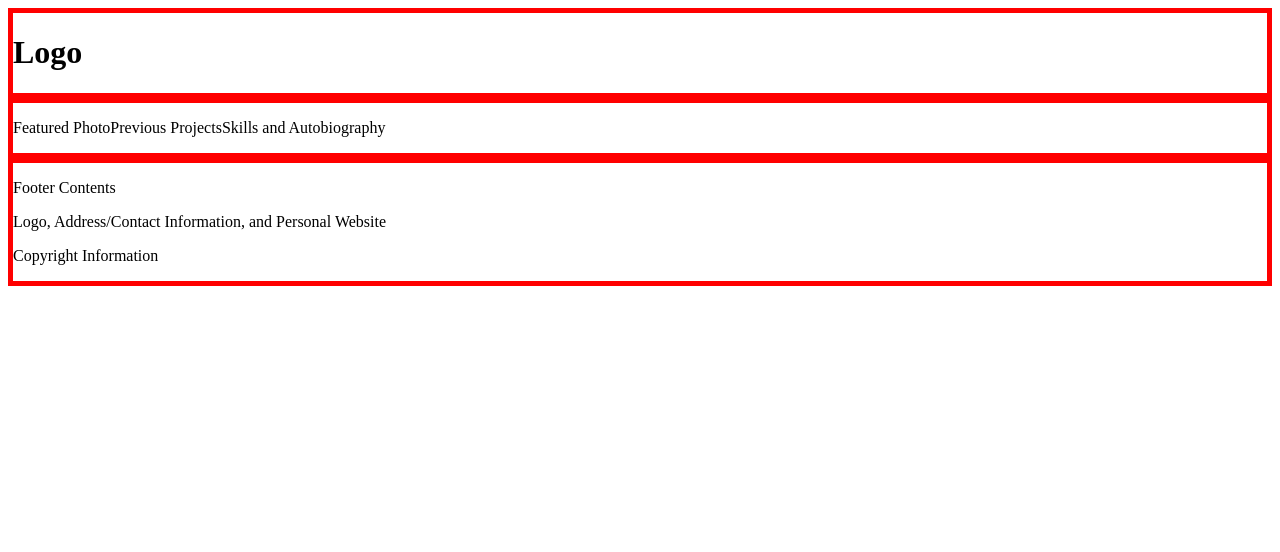
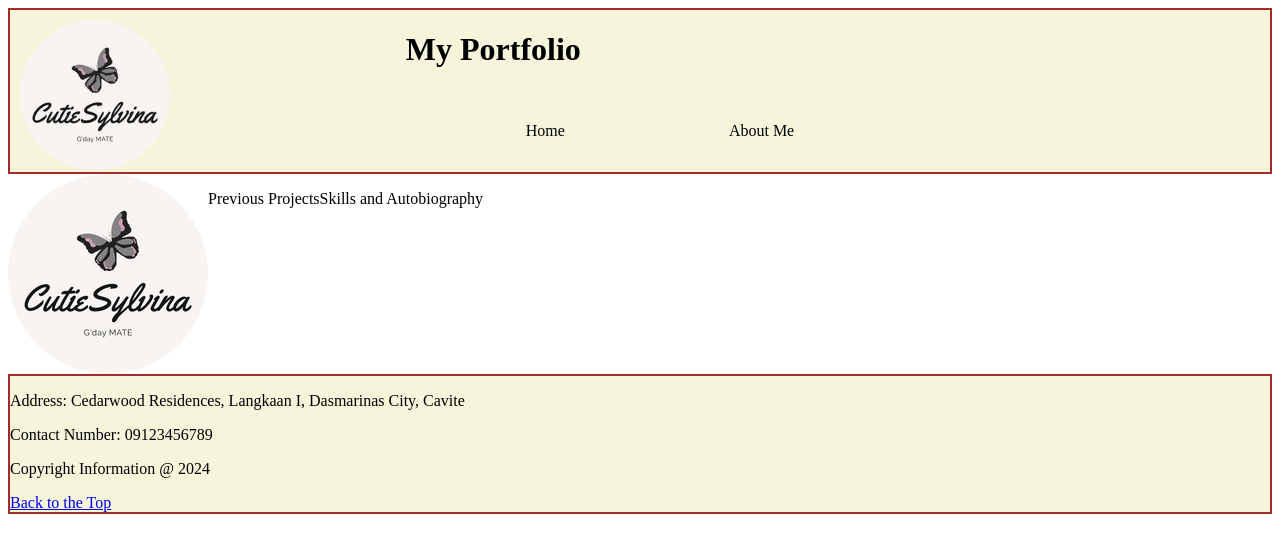
Before and after one commit to vidalSylvina/vidal-u1l-exercise02, a plain HTML site: page main.html in a window 1280 px wide. Drawn offline with Linux system fonts and the light colour scheme.

Commit message:
feat: added logo, put a hyperlink in footer and update style header

```diff
--- a/main.html
+++ b/main.html
@@ -7,20 +7,50 @@
             .header{
                 display: flex;
                 border-style: solid;
-                border-width: 5px;
-                border-color: red;
+                border-width: 2px;
+                border-color: brown;
+                background-color: beige;
+                justify-content: center;
             }
+
+            .navigation{
+                display: flex;
+            }
+
+            #logo{
+                position: absolute;
+                top: 20px;
+                left: 20px;
+                bottom: 20px;
+                border-radius: 50%;
+                width: 150px;
+                height: 150px;
+
+            }
+
+            li{
+                display: inline-block;
+                margin-left: 80px;
+                margin-right: 80px;
+            }
+
             .footer{
                 display: flex;
+                border-color: brown;
                 border-style: solid;
-                border-width: 5px;
-                border-color: red;
+                border-width: 2px;
+                background-color: beige;
             }
             .body{
                 display: flex;
-                border-style: solid;
-                border-width: 5px;
-                border-color: red;
+                border-color: beige;
+            }
+
+            #photo{
+                display: flex;
+                align-content: center;
+                border-radius: 50%;
+
             }
         </style>
     </head>
@@ -28,14 +58,26 @@
     <body>
         <div class="header">
             <div>
-                <h1>Logo</h1>
-                <p></p>
+                <img id= "logo" src="logo.jpg" alt="logo">
+                <h1>My Portfolio</h1>
+                <div class="navigation">
+                    <ul>
+                        <li>
+                            <p>Home</p>
+                        </li>
+                        <li>
+                            <p>About Me</p>
+                        </li>
+                    </ul>
+                </div>
+
             </div>
+
         </div>
 
         <div class="body">
-            <div>
-                <p>Featured Photo</p>
+            <div id="myphoto">
+                <img id="photo" src="logo.jpg" alt="My Pic">
             </div>
             <div>
                 <p>Previous Projects</p>
@@ -47,9 +89,10 @@
 
         <div class="footer">
             <div>
-                <p>Footer Contents</p>
-                <p>Logo, Address/Contact Information, and Personal Website</p>
-                <p>Copyright Information</p>
+              <p>Address: Cedarwood Residences, Langkaan I, Dasmarinas City, Cavite</p>
+              <p>Contact Number: 09123456789</p>
+              <p>Copyright Information @ 2024</p>
+              <a href="#header">Back to the Top</a>
             </div>
         </div>
     </body>
```
